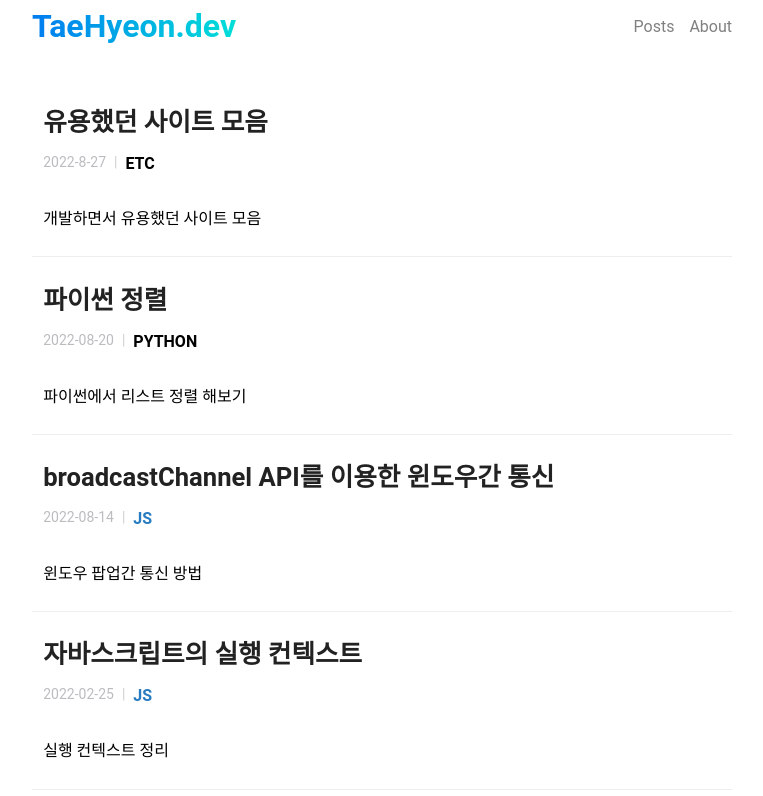
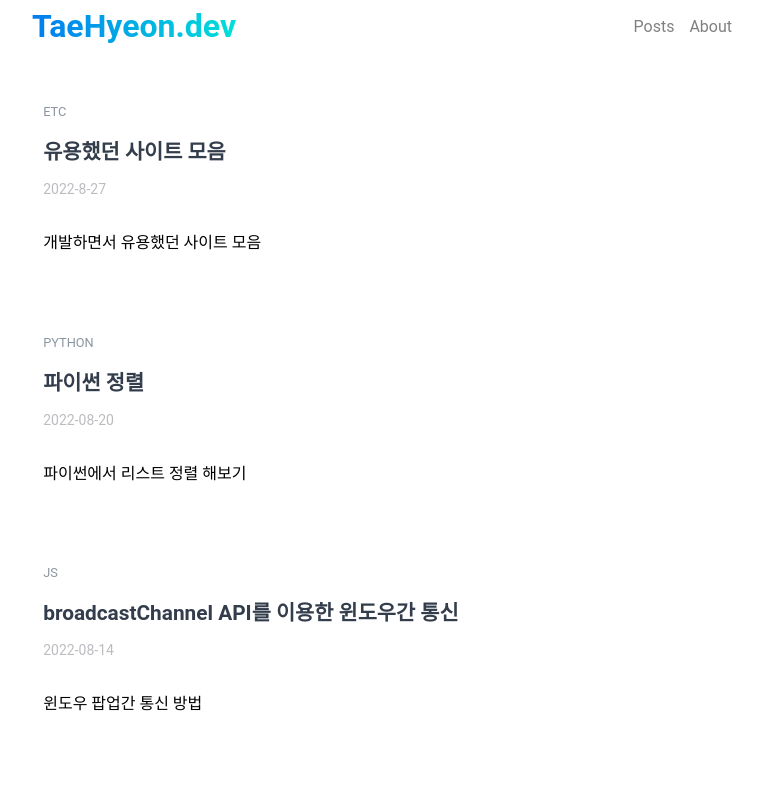
Before and after one commit to th2205/my-blog, a Next.js app: page / in a window 1280 px wide. Shown: the top 796 px of the page, without its empty margins (258-1021 px from the left). Built offline with nearby package versions, Linux system fonts and the light colour scheme.

Commit message:
feat: post card title style

```diff
--- a/components/MarkDown.tsx
+++ b/components/MarkDown.tsx
@@ -1,8 +1,8 @@
 import ReactMarkdown from "react-markdown";
 import Box from "./Box";
-import CodeBlock from "@/components/post/CodeBolck";
+import CodeBlock from "@/components/posts/CodeBolck";
 import Heading from "@/components/common/Heading";
-import IFrame from "@/components/post/IFrame";
+import IFrame from "@/components/posts/IFrame";
 import Img from "./Img";
 import ListItem from "./ListItem";
 import List from "./List";
--- a/components/common/Heading.tsx
+++ b/components/common/Heading.tsx
@@ -22,7 +22,7 @@ export default function Heading({
 
 const baseStyle = css`
   display: block;
-  color: rgb(34, 34, 34);
+  color: #333d4b;
 `;
 
 const headingTags = {
@@ -36,5 +36,6 @@ const headingTags = {
   `,
   h3: css`
     font-size: 1.2rem;
+    font-weight: 500;
   `,
 };
--- a/components/common/Tag.tsx
+++ b/components/common/Tag.tsx
@@ -26,8 +26,10 @@ export default function Tag({ name, isSelected }: Props) {
 
 const tagStyle = ({ name, isSelected }: Props) => css`
   display: inline-block;
-  color: ${COLOR[name]};
-  font-weight: bolder;
+  /* color: ${COLOR[name]}; */
+  color: #8b95a1;
+  font-weight: 400;
   border-radius: 15px;
-  ${isSelected && `border: 2px solid ${COLOR[name]}`}
+  font-size: 0.8rem;
+  ${isSelected && `border: 2px solid ${COLOR[name]}`};
 `;
--- a/components/home/PostCard.tsx
+++ b/components/home/PostCard.tsx
@@ -13,11 +13,11 @@ export default function PostCard({ article }: Props) {
   return (
     <Link href={`/posts/${article.id}`}>
       <Container>
-        <Heading as="h2">{article.title}</Heading>
+        {article.tags &&
+          article.tags.map((tag, index) => <Tag key={index} name={tag} />)}
+        <Title>{article.title}</Title>
         <InfoContainer>
           <Time>{article.date}</Time>
-          {article.tags &&
-            article.tags.map((tag, index) => <Tag key={index} name={tag} />)}
         </InfoContainer>
         <p>{article.thumbnail || ""}</p>
       </Container>
@@ -31,15 +31,16 @@ const Container = styled.div`
   cursor: pointer;
   padding: 0.7rem;
   margin-top: 10px;
-  border-bottom: solid 1px #eee;
+  transition: all 1s;
+  margin-bottom: 2.5rem;
 
   & * {
     margin-bottom: 1rem;
   }
 
-  @media (min-width: 800px) {
-    &:hover {
-      transform: translateY(-0.5rem);
+  &: hover {
+    & > h3 {
+      color: rgb(49, 130, 246);
     }
   }
 `;
@@ -60,3 +61,11 @@ const Time = styled.p`
   font-size: 14px;
   color: #bcbbc0;
 `;
+
+const Title = styled.h3`
+  color: #333d4b;
+  font-size: 1.3rem;
+  width: 100%;
+  font-weight: bold;
+  transition: all 0.2s ease-in-out 0s;
+`;
--- a/components/Post.module.scss
+++ b/components/posts/Post.module.scss
@@ -1,5 +1,5 @@
-@import "../styles/colors.scss";
-@import "../styles/animations.scss";
+@import "../../styles/colors.scss";
+@import "../../styles/animations.scss";
 
 .ui-post-layout {
   width: 100%;
--- a/pages/posts/[id].tsx
+++ b/pages/posts/[id].tsx
@@ -1,5 +1,5 @@
 import Header from "@/components/common/Header";
-import Post from "@/components/Post";
+import Post from "@/components/posts/Post";
 import mdParser, { PostsData } from "@/lib/MDparser";
 import { MainLayout } from "@/components/common/MainLayout";
 
```
Also changed, not shown: components/posts/Post.tsx (renamed from components/Post.tsx, +4 -4 lines), components/posts/CodeBolck.tsx (renamed from components/post/CodeBolck.tsx), components/posts/Comment.tsx (renamed from components/post/Comment.tsx), components/posts/IFrame.tsx (renamed from components/post/IFrame.tsx).
